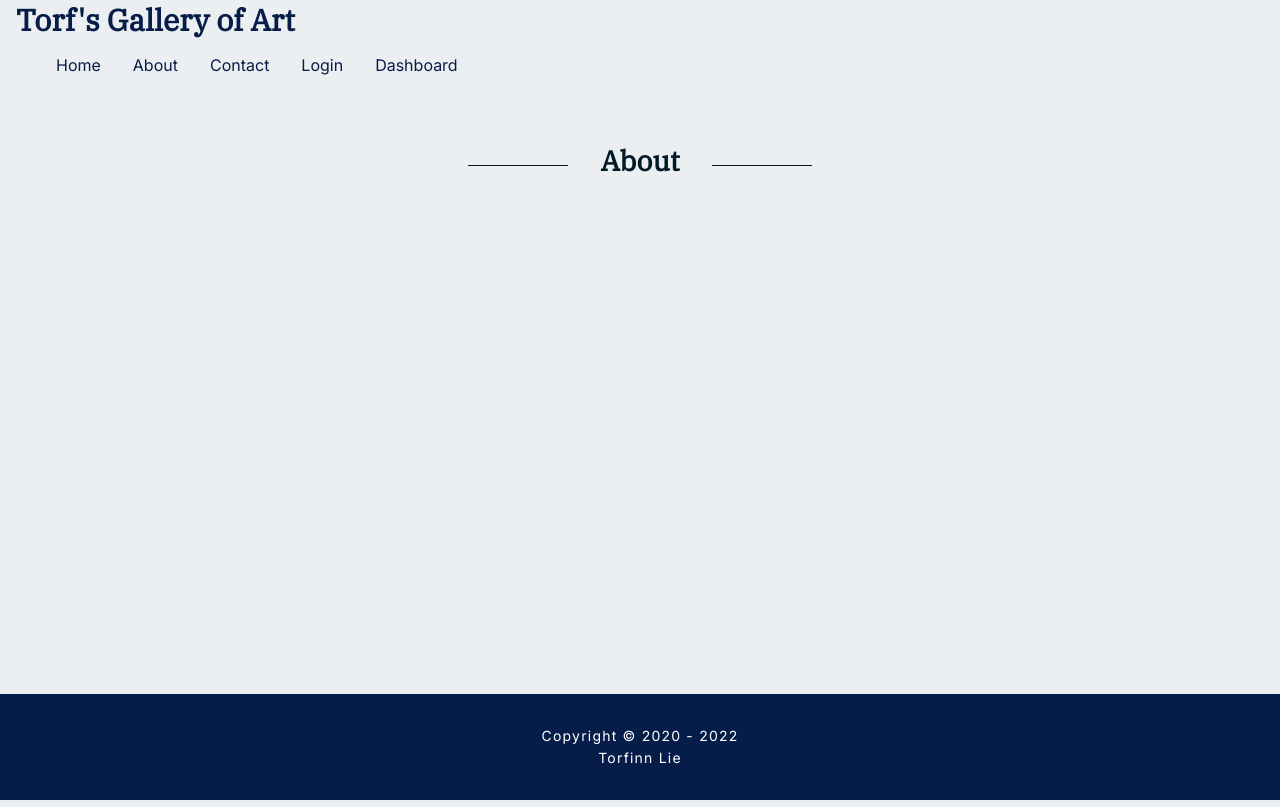
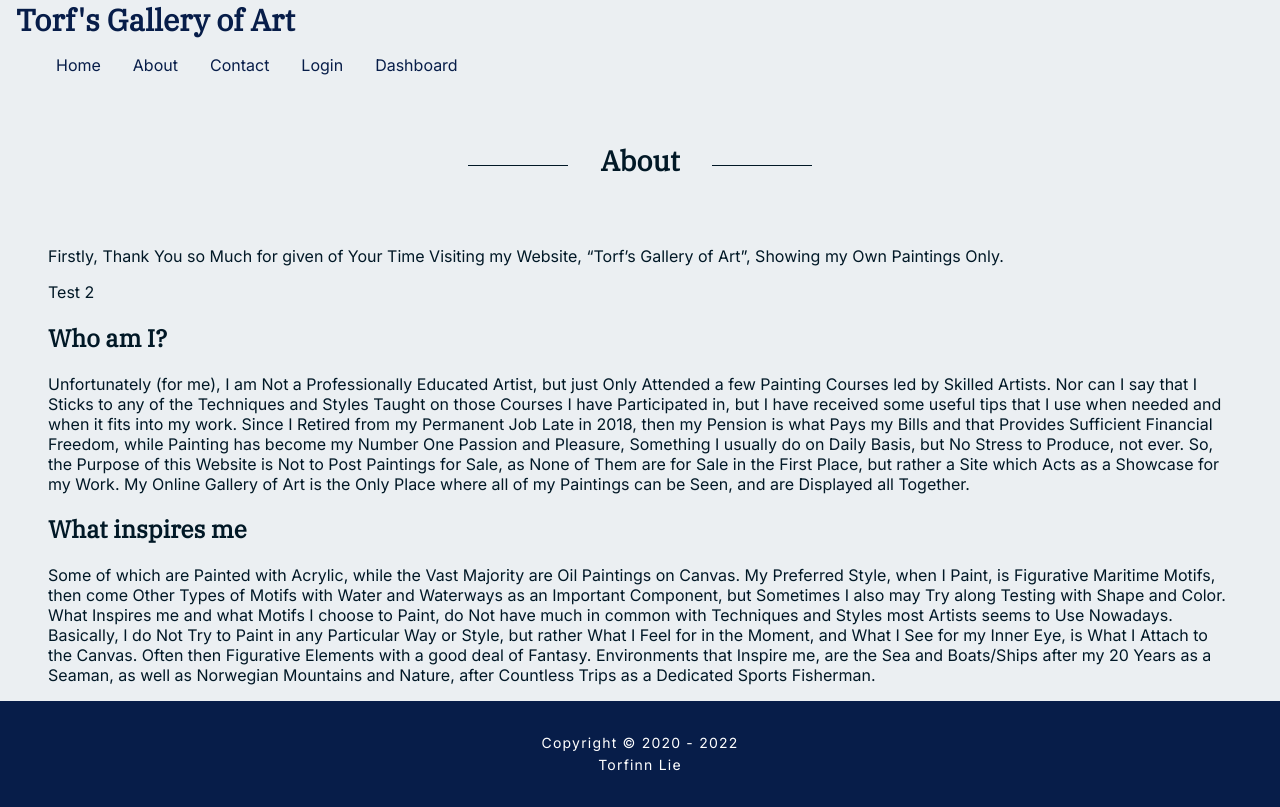
Before and after one commit to lunadragon06/torfs-art-gallery, a React (Create React App) app: page /about in a window 1280 px wide. Built offline with nearby package versions, Linux system fonts and the light colour scheme.

Commit message:
Update About.js

```diff
--- a/src/components/pages/About.js
+++ b/src/components/pages/About.js
@@ -4,6 +4,32 @@ export default function About() {
 	return (
 		<>
 			<Heading content="About" />
+			<section className="bio">
+				<article className="about">
+					<p>
+						Firstly, Thank You so Much for given of Your Time Visiting my Website, “Torf’s Gallery of Art”, Showing my Own Paintings Only.
+					</p>
+				</article>
+				<article className="about">
+				    <p>Test 2</p>
+				</article>
+			</section>
+			<section className="who">
+				<h2>Who am I?</h2>
+				<p>
+				    Unfortunately (for me), I am Not a Professionally Educated Artist, but just Only Attended a few Painting Courses led by Skilled Artists. Nor can I say that I Sticks to any of the Techniques and Styles Taught on those Courses I have Participated in, but I have received some useful tips that I use when needed and when it fits into my work.
+                    Since I Retired from my Permanent Job Late in 2018, then my Pension is what Pays my Bills and that Provides Sufficient Financial Freedom, while Painting has become my Number One Passion and Pleasure, Something I usually do on Daily Basis, but No Stress to Produce, not ever.
+                    So, the Purpose of this Website is Not to Post Paintings for Sale, as None of Them are for Sale in the First Place, but rather a Site which Acts as a Showcase for my Work. My Online Gallery of Art is the Only Place where all of my Paintings can be Seen, and are Displayed all Together.
+				</p>
+			</section>
+			<section className="what">
+				<h2>What inspires me</h2>
+				<p>
+				    Some of which are Painted with Acrylic, while the Vast Majority are Oil Paintings on Canvas. My Preferred Style, when I Paint, is Figurative Maritime Motifs, then come Other Types of Motifs with Water and Waterways as an Important Component, but Sometimes I also may Try along Testing with Shape and Color.
+                    What Inspires me and what Motifs I choose to Paint, do Not have much in common with Techniques and Styles most Artists seems to Use Nowadays. Basically, I do Not Try to Paint in any Particular Way or Style, but rather What I Feel for in the Moment, and What I See for my Inner Eye, is What I Attach to the Canvas. Often then Figurative Elements with a good deal of Fantasy.
+                    Environments that Inspire me, are the Sea and Boats/Ships after my 20 Years as a Seaman, as well as Norwegian Mountains and Nature, after Countless Trips as a Dedicated Sports Fisherman.
+				</p>
+			</section>
 		</>
 	);
 }
```
